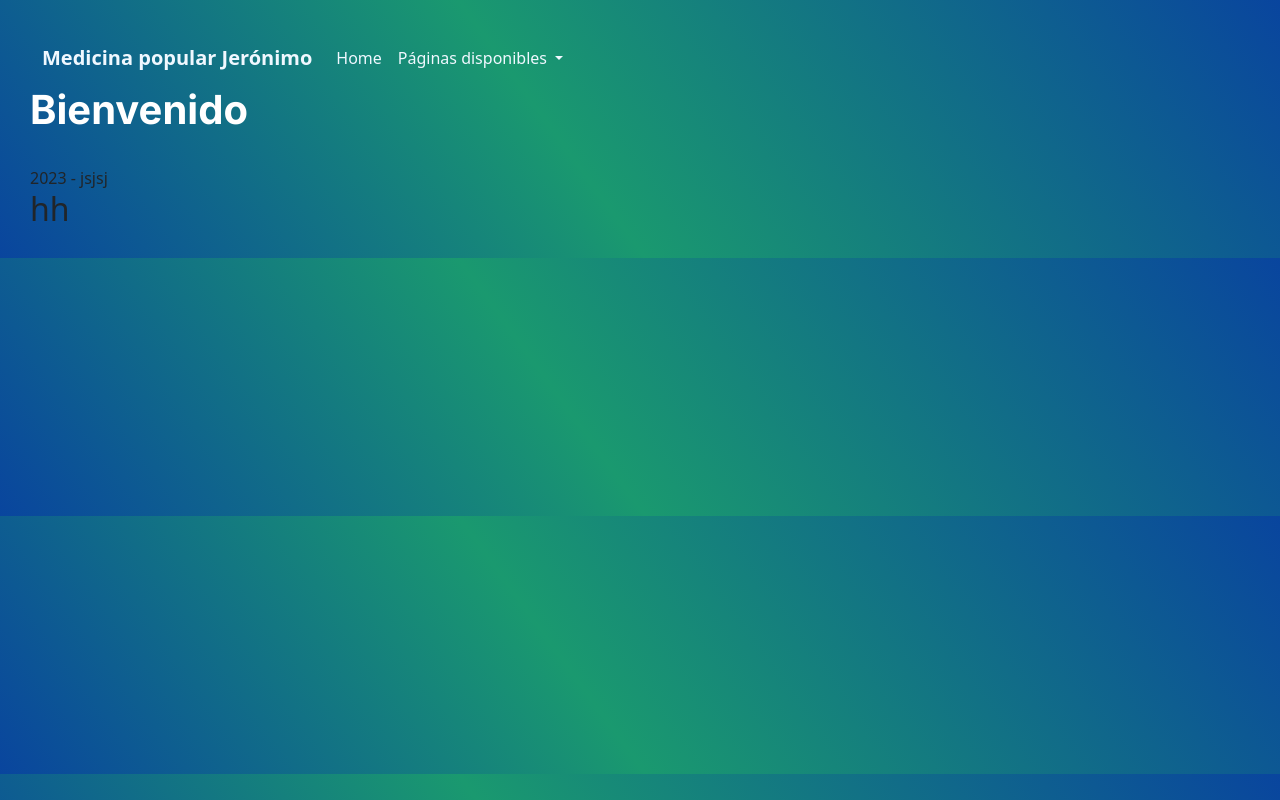
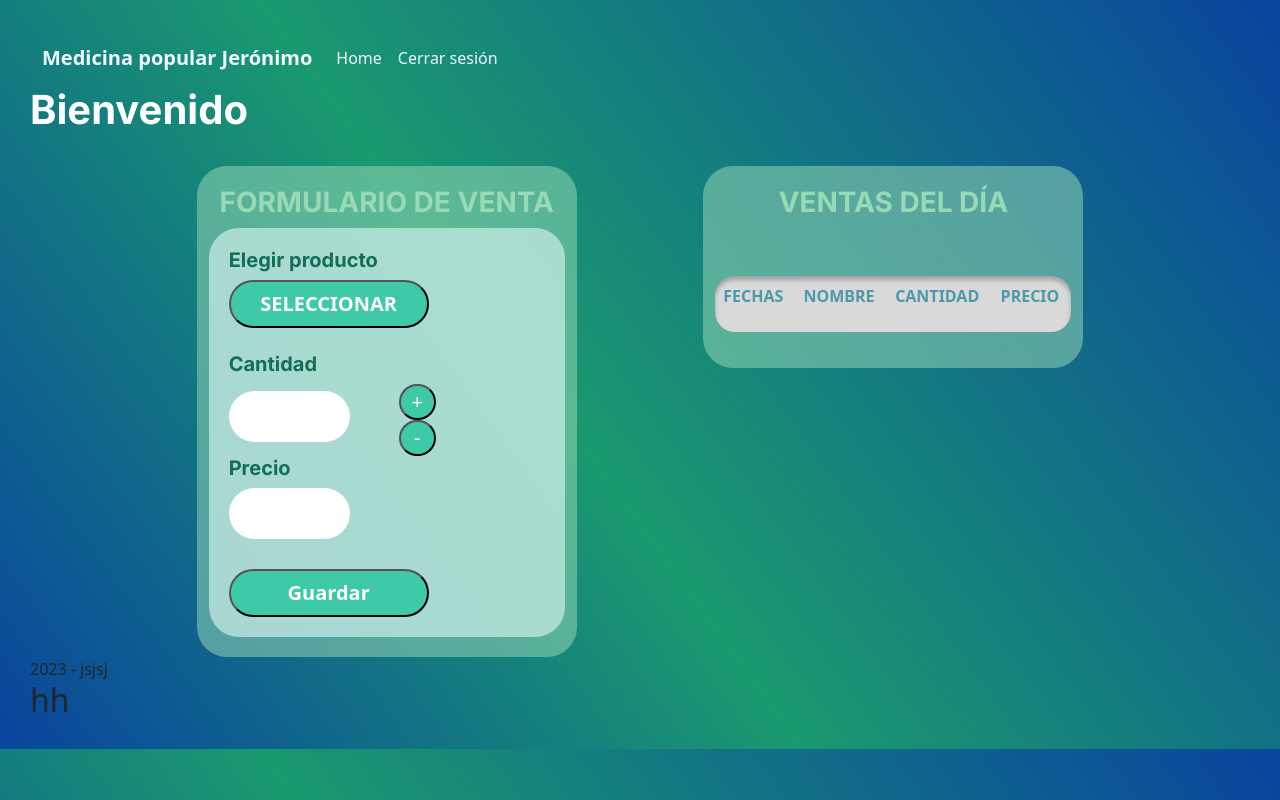
Before and after one commit to KarenL086/Farmacia, a Django app: page /inicio/ in a window 1280 px wide. Run offline with Django 4.2, Linux system fonts and the light colour scheme; lists and menus that the app fills with data are empty.

Commit message:
Maquetado Inicio/usuario

```diff
--- a/static/style.css
+++ b/static/style.css
@@ -4,6 +4,10 @@ h3{
     font-family: Inter;
     font-style: normal;
     text-transform: uppercase;
+}
+
+.h3{
+    color: 2B879E;
 }
 
 h6,h4,h5{
@@ -101,6 +105,7 @@ th{
 
 }
 
+
 .txtlg{
     color: #000;
     text-shadow: 0px 4px 4px rgba(0, 0, 0, 0.25);
@@ -157,3 +162,31 @@ th{
 .bae{
     padding-top: 20px;
 }
+
+.inpt{
+    width: 121px;
+    height: 51px;
+    flex-shrink: 0;
+    border-radius: 31px;
+    background: #FFF;
+}
+
+.Agbtton{
+    background: #3EC9A7;
+    width: 37px;
+    height: 36px;
+    flex-shrink: 0;
+    border-radius: 32.5px;
+
+    color: #FFF;
+    font-size: 20px;
+}
+
+.Agbtton1{
+    background: #3EC9A7;
+    width: 200px;
+    height: 48px;
+    border-radius: 31px;
+    color: #FFF;
+    font-size: 20px;
+}
--- a/templates/inicio.html
+++ b/templates/inicio.html
@@ -1,13 +1,71 @@
-{% extends './layout/base.html' %}
+{% extends './layout/base3.html' %}
 
-{% block content %}
+{% block content2 %}
 
 <div class="content-fluid">
     <h1><b>Bienvenido</b></h1>
     <br>
     <div class="container">
+
+        <div class="row justify-content-evenly">
+          <div class="col-4 alertas">
+                <h3 class="text-center"><B>FORMULARIO DE VENTA</B></h3>
+                <div class="al">
+                    <h5><b>Elegir producto</b></h5>
+                <button class="Agbtton1">
+                    <span><b>SELECCIONAR</b></span>
+                </button>
+                <br><br>
+                <h5 class><b>Cantidad</b></h5>
+                <div class="row align-items-center">
+                    <div class="col-6">
+                        <output id="cantidad" for="cantidad" class="inpt"></output>
+                    </div>
+                    <div class="col-4">
+                        <div class="btn-group-vertical" role="group" aria-label="Vertical button group">
+                            <button type="button" class="Agbtton">+</button>
+                            <button type="button" class="Agbtton">-</button>
+                        </div>
+                    </div>
+                </div>
+                <h5><b>Precio</b></h5>
+                <output id="precios" for="precios" class="inpt"></output>
+                <br><br>
+                <button class="Agbtton1 center">
+                    <span><b>Guardar</b></span>
+                </button>
+                </div>
+
+            </div>
+
+          <div class="col-4 alertas">
+            <h3 class="text-center"><B>VENTAS DEL DÍA</B></h3>
+            <div class="table-responsive pt-5">
+                <table class="table table-borderless">
+                    <thead>
+                        <tr>
+                            <th>Fechas</th>
+                            <th>Nombre</th>
+                            <th>Cantidad</th>
+                            <th>Precio</th>
+                        </tr>
+                    </thead>
+                    <tbody>
+                        <tr>
+                            <td>
+
+                            </td>
+                            <td>
+
+                            </td>
+                        </tr>
+                    </tbody>
+                </table>
+            </div>
+          </div>
+        </div>
     </div>
 </div>
 
 
-{% endblock content %}
+{% endblock content2 %}
--- a/templates/login.html
+++ b/templates/login.html
@@ -13,7 +13,7 @@
         </div>
         <div class="mb-3">
           <label for="password" class="txtparf">Contraseña</label>
-          <input type="text" name="password" class="form-control let" placeholder="Escribe aquí" id="password">
+          <input type="text" name="password" class="form-control let" placeholder="Escribe aquí" id="inputPassword">
         </div>
         <div class="flex-column border-top-0 text-center bae">
           <button type="submit" class="boton1">Inicio Sesión</button>
```
